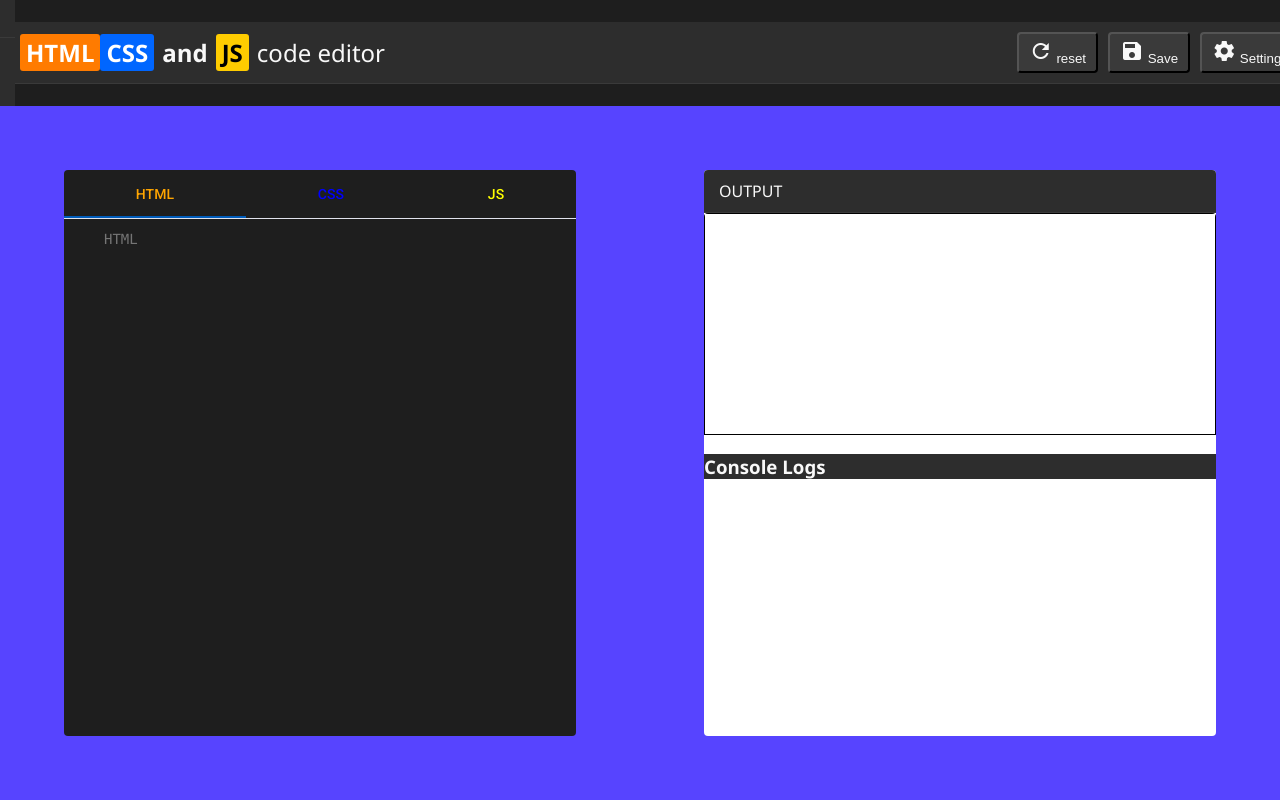
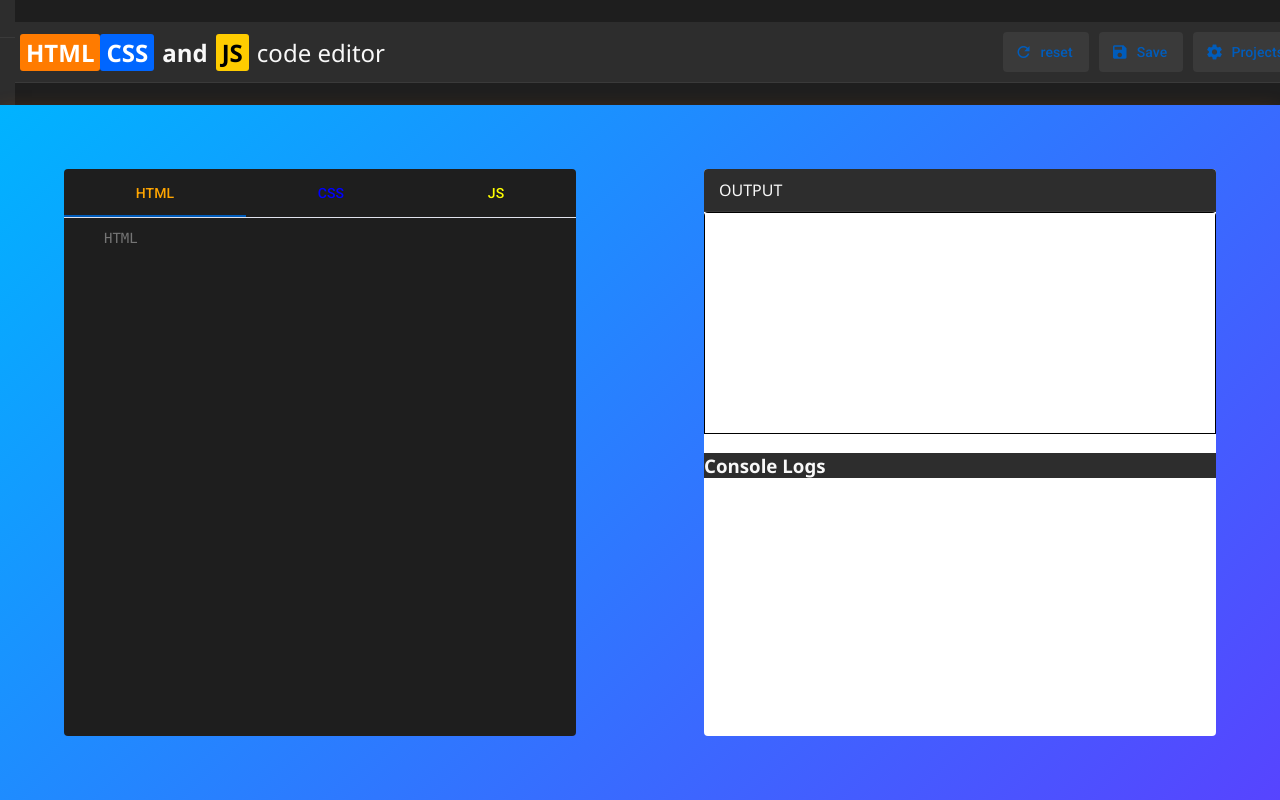
Before and after one commit to maniraj123456/MyOnlineComplier, an Angular app: page /editor in a window 1280 px wide. Shown: the top 800 px of the page. Built offline with nearby package versions, Linux system fonts and the light colour scheme.

Commit message:
adding bottom sheet

```diff
--- /dev/null
+++ b/src/app/bottom-sheet/bottom-sheet.component.html
@@ -0,0 +1,12 @@
+<mat-nav-list>
+    <mat-nav-list>
+        @for (link of links; track link) {
+          <mat-list-item [activated]="link.isActive">
+             <a matListItemTitle href="...">{{ link }}</a>
+             <button mat-icon-button (click)="showInfo(link)" matListItemMeta>
+                <mat-icon>info</mat-icon>
+             </button>
+          </mat-list-item>
+        }
+      </mat-nav-list>
+  </mat-nav-list>
--- /dev/null
+++ b/src/app/bottom-sheet/bottom-sheet.component.ts
@@ -0,0 +1,28 @@
+import { Component } from '@angular/core';
+import { MatBottomSheetRef } from '@angular/material/bottom-sheet';
+import { MatIcon } from '@angular/material/icon';
+import { MatListModule } from '@angular/material/list';
+
+@Component({
+  selector: 'app-bottom-sheet',
+  imports: [MatListModule, MatIcon],
+  templateUrl: './bottom-sheet.component.html',
+  styleUrl: './bottom-sheet.component.css',
+})
+export class BottomSheetComponent {
+
+  links: any;
+
+  showInfo(_t5: any) {
+    throw new Error('Method not implemented.');
+  }
+
+  constructor(
+    private bottomSheetRef: MatBottomSheetRef<BottomSheetComponent>,
+  ) {}
+
+  openLink(event: MouseEvent): void {
+    this.bottomSheetRef.dismiss();
+    event.preventDefault();
+  }
+}
--- a/src/app/editor/editor.component.css
+++ b/src/app/editor/editor.component.css
@@ -20,7 +20,8 @@ app-heading {
   display: flex;
   flex-direction: row;
   height: calc(100vh - 100px);
-  background-color: #5744ff;
+  background: linear-gradient(135deg, #00b3ff, #5744ff);
+  box-shadow: 0 8px 20px rgba(255, 123, 0, 0.3);
 }
 
 /* Left and right sections */
--- a/src/app/heading/heading.component.html
+++ b/src/app/heading/heading.component.html
@@ -13,8 +13,8 @@
     <button mat-button class="action-button save-button" (click)="triggerSave()">
       <mat-icon>save</mat-icon> Save
     </button>
-    <button mat-button class="action-button settings-button">
-      <mat-icon>settings</mat-icon> Settings
+    <button mat-button class="action-button settings-button" (click)="triggerBottomsheet()">
+      <mat-icon>settings</mat-icon> Projects
     </button>
   </div>
 </div>
--- a/src/app/heading/heading.component.ts
+++ b/src/app/heading/heading.component.ts
@@ -1,41 +1,47 @@
-import { Component, EventEmitter, Output } from '@angular/core';
+import { Component, EventEmitter, Input, Output } from '@angular/core';
 import { MatDialog } from '@angular/material/dialog';
 import { MatIconModule } from '@angular/material/icon';
 import { DialogComponent } from '../SharedComponents/dialog/dialog.component';
 import { DialogWithInputComponent } from '../SharedComponents/dialog-with-input/dialog-with-input.component';
 import { FormControl } from '@angular/forms';
+import { MatButtonModule } from '@angular/material/button';
+import { MatBottomSheet, MatBottomSheetModule } from '@angular/material/bottom-sheet';
+import { BottomSheetComponent } from '../bottom-sheet/bottom-sheet.component';
 
 @Component({
   selector: 'app-heading',
-  imports: [MatIconModule],
+  imports: [MatIconModule, MatButtonModule, MatBottomSheetModule],
   templateUrl: './heading.component.html',
-  styleUrl: './heading.component.css'
+  styleUrl: './heading.component.css',
 })
 export class HeadingComponent {
 
+  @Input() projects: Array<{ projectID: number ,projectName: string , html : string , css : string ,js : string}> = [];
+
   @Output() resetEvent = new EventEmitter<void>(); // Create an event emitter
 
-   constructor(private dialog: MatDialog) {}
+  constructor(private dialog: MatDialog,private bottomSheet:MatBottomSheet) {}
 
   triggerReset() {
-      this.dialog.open(DialogComponent, {
+    this.dialog
+      .open(DialogComponent, {
         width: '50%',
         data: {
           title: 'Reset Project',
           message: 'Are you sure you want to reset this project?',
           confirmText: 'Reset',
-          cancelText: 'Cancel'
-        }
-      }).afterClosed().subscribe(result => {
+          cancelText: 'Cancel',
+        },
+      })
+      .afterClosed()
+      .subscribe((result) => {
         if (result === true) {
           this.resetEvent.emit(); // Emit event only when confirmed
         }
       });
-
   }
 
-  triggerSave()
-  {
+  triggerSave() {
     this.dialog.open(DialogWithInputComponent, {
       width: '50%',
       data: {
@@ -45,9 +51,13 @@ export class HeadingComponent {
         cancelText: 'Cancel',
         control: new FormControl(''),
         label: 'Enter Project Name',
-        type:  'text',
-        errorMessage: 'Project Name is required'
-      }
+        type: 'text',
+        errorMessage: 'Project Name is required',
+      },
     });
   }
+
+  triggerBottomsheet() {
+    this.bottomSheet.open(BottomSheetComponent);
+  }
 }
--- a/src/app/signup/signup.component.css
+++ b/src/app/signup/signup.component.css
@@ -1,11 +1,11 @@
 .container {
   text-align: center;
-  background: linear-gradient(135deg, #0099ff, #0066ff);
+  background: linear-gradient(135deg, #00b3ff, #5744ff);
   max-width: 450px;
   margin: 50px auto;
   padding: 30px 20px;
   border-radius: 12px;
-  box-shadow: 0 8px 20px rgba(0, 102, 255, 0.3);
+  box-shadow: 0 8px 20px rgba(255, 123, 0, 0.3);
 }
 
 h1 {
```
Also changed, not shown: src/app/SharedComponents/dialog-with-input/dialog-with-input.component.ts (+1 -10 lines), src/app/signup/signup.component.ts (+5 -6 lines), src/app/bottom-sheet/bottom-sheet.component.css (added), 1 other file (tests, documents, lock files or other folders).
